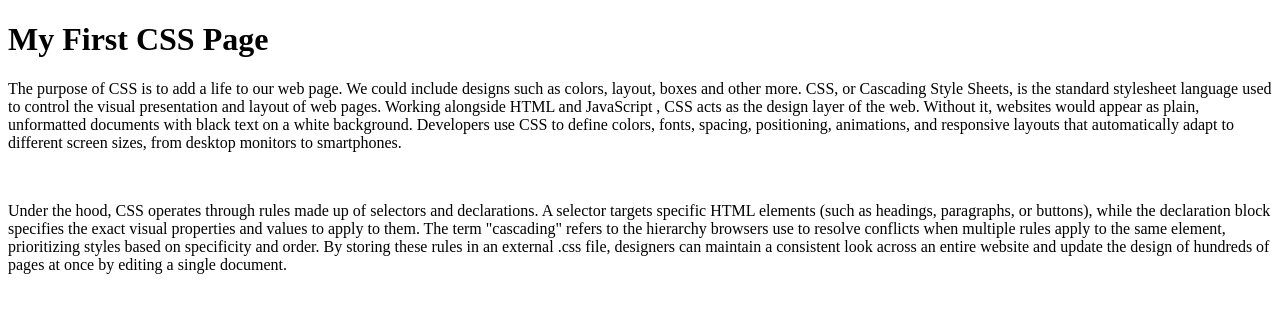
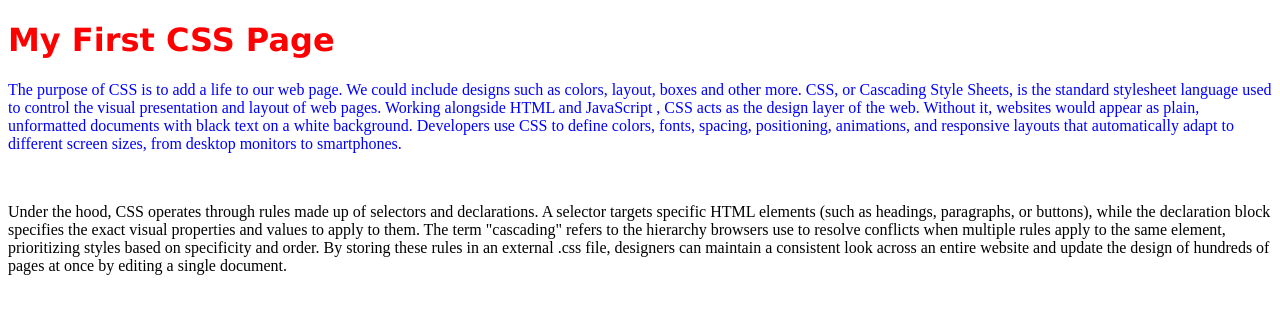
Before and after one commit to charisebaniqued-cloud/WEBTECH, a plain HTML site: page Laboratory_1/lab1.html in a window 1280 px wide. Drawn offline with Linux system fonts and the light colour scheme.

Commit message:
added html

```diff
--- a/Laboratory_1/lab1.html
+++ b/Laboratory_1/lab1.html
@@ -4,10 +4,17 @@
     <meta charset="UTF-8">
     <meta name="viewport" content="width=device-width, initial-scale=1.0">
     <title>Lab 1</title>
+
+    <style>
+        h1{
+            color: red;
+            font-family: 'Lucida Sans', 'Lucida Sans Regular', 'Lucida Grande', 'Lucida Sans Unicode', Geneva, Verdana, sans-serif;
+        }
+    </style>
 </head>
 <body>
     <h1>My First CSS Page</h1>
-    <p>The purpose of CSS is to add a life to our web page. We could include designs
+    <p style="color: blue">The purpose of CSS is to add a life to our web page. We could include designs
         such as colors, layout, boxes and other more. CSS, or Cascading Style Sheets,
         is the standard stylesheet language used to control the visual presentation
         and layout of web pages. Working alongside HTML and JavaScript , CSS acts as
```
Also changed, not shown: Laboratory_3/lab3.html (added, +11 -0 lines), Laboratory_2/lab2.html (added), Laboratory_2/style.css (added), Laboratory_3/style.css (added).
